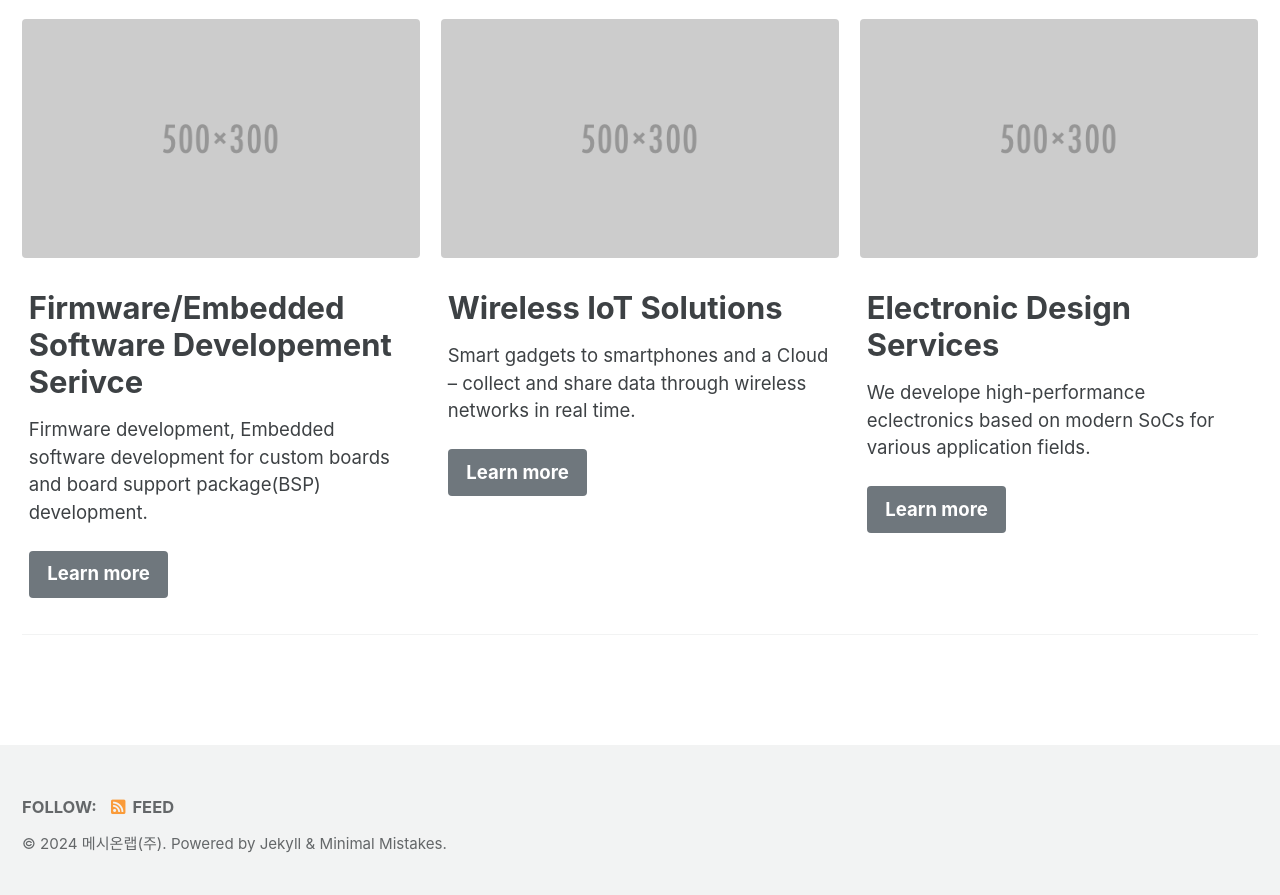
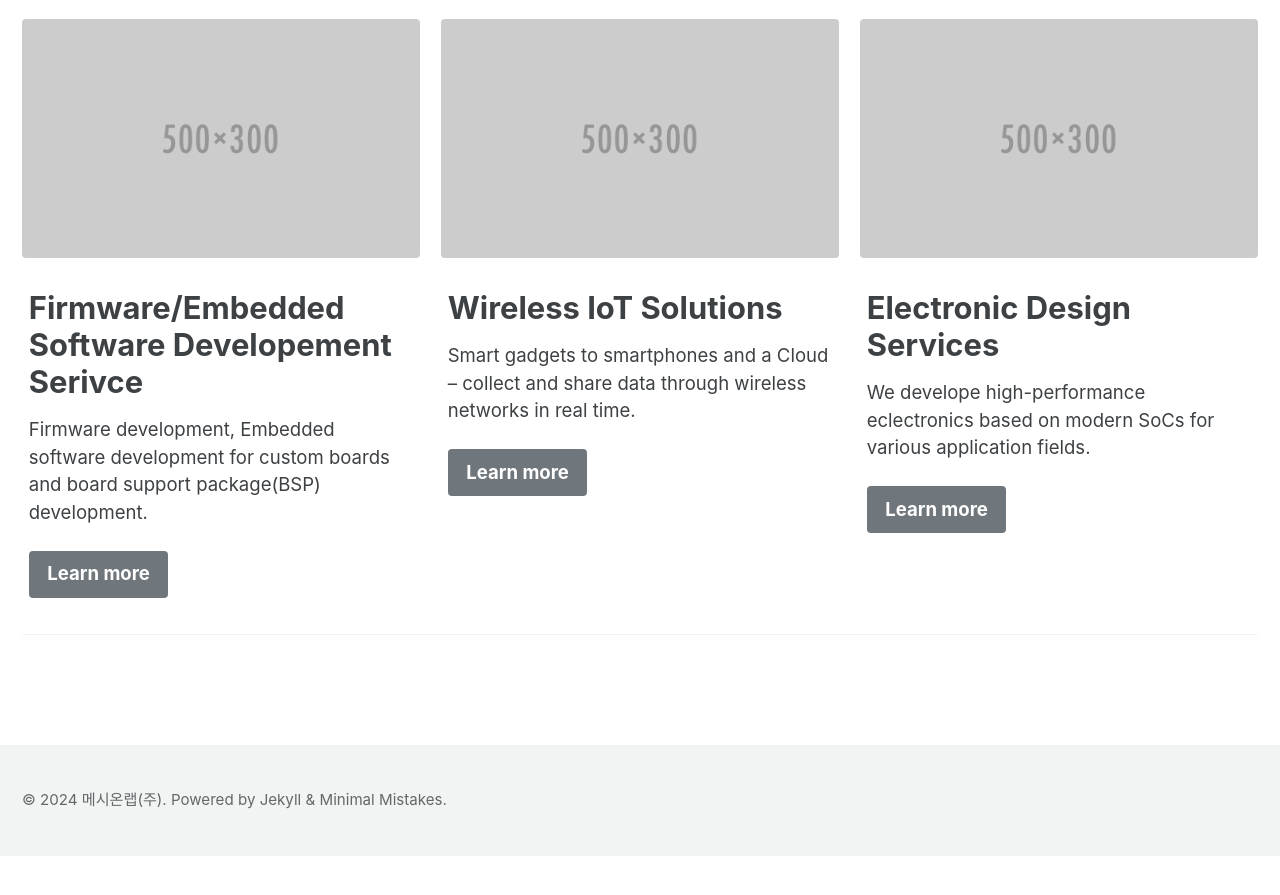
Before and after one commit to MeshOnLab/meshonlab.github.io, a Jekyll site: the page built from _pages/home.md, in a window 1280 px wide and 900 px high, scrolled down 610 px. Shown: the top 895 px of the window. Built offline with Jekyll 4.4.1, drawn with Linux system fonts in a browser that asks for light colours; cached includes are drawn as plain includes; after the commit the page ends 1466 px from its top, so only the background shows below that.

Commit message:
Update footer.html

```diff
--- a/_includes/footer.html
+++ b/_includes/footer.html
@@ -1,21 +1,2 @@
-<div class="page__footer-follow">
-  <ul class="social-icons">
-    {% if site.data.ui-text[site.locale].follow_label %}
-      <li><strong>{{ site.data.ui-text[site.locale].follow_label }}</strong></li>
-    {% endif %}
-
-    {% if site.footer.links %}
-      {% for link in site.footer.links %}
-        {% if link.label and link.url %}
-          <li><a href="{{ link.url }}" rel="nofollow noopener noreferrer"><i class="{{ link.icon | default: 'fas fa-link' }}" aria-hidden="true"></i> {{ link.label }}</a></li>
-        {% endif %}
-      {% endfor %}
-    {% endif %}
-
-    {% unless site.atom_feed.hide %}
-      <li><a href="{% if site.atom_feed.path %}{{ site.atom_feed.path }}{% else %}{{ '/feed.xml' | relative_url }}{% endif %}"><i class="fas fa-fw fa-rss-square" aria-hidden="true"></i> {{ site.data.ui-text[site.locale].feed_label | default: "Feed" }}</a></li>
-    {% endunless %}
-  </ul>
-</div>
 
 <div class="page__footer-copyright">&copy; {{ site.time | date: '%Y' }} {{ site.name | default: site.title }}. {{ site.data.ui-text[site.locale].powered_by | default: "Powered by" }} <a href="https://jekyllrb.com" rel="nofollow">Jekyll</a> &amp; <a href="https://mademistakes.com/work/minimal-mistakes-jekyll-theme/" rel="nofollow">Minimal Mistakes</a>.</div>
```
